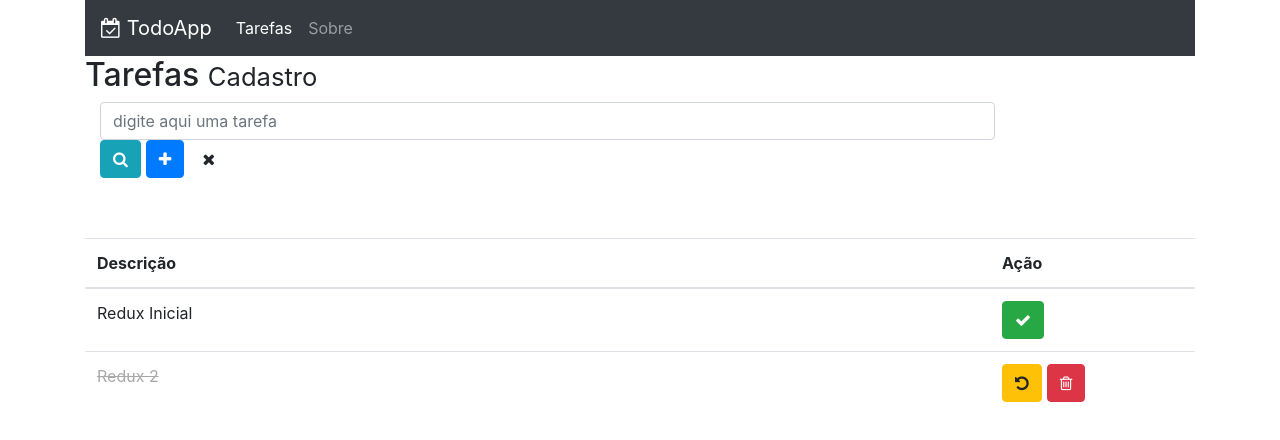
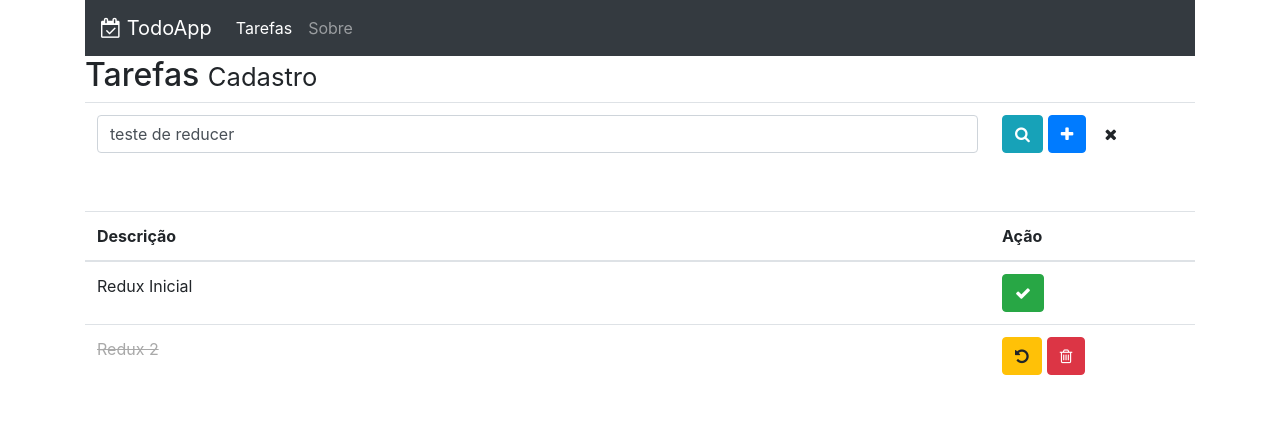
Before and after one commit to adcdenis/react, a React (Create React App) app in the folder todo-app-redux/frontend/: page /#/todos in a window 1280 px wide. Shown: the top 440 px of the page. Built offline with nearby package versions, Linux system fonts and the light colour scheme; no server answers.

Commit message:
ajuste no layolt dos botões

```diff
--- a/todo-app-redux/frontend/src/template/custom.css
+++ b/todo-app-redux/frontend/src/template/custom.css
@@ -12,5 +12,5 @@
 }
 
 .todoForm{
-    padding-bottom: 60px;
+    padding-bottom: 30px;
 }
--- a/todo-app-redux/frontend/src/todo/todoForm.jsx
+++ b/todo-app-redux/frontend/src/todo/todoForm.jsx
@@ -1,8 +1,9 @@
 import React from "react";
 import Grid from "../template/grid";
 import Button from "../template/button";
+import { connect } from "react-redux";
 
-export default (props) => {
+const TodoForm = (props) => {
   const keyHandler = (e) => {
     if (e.key === "Enter") {
       e.shiftKey ? props.handleSearch() : props.handleAdd();
@@ -13,7 +14,9 @@ export default (props) => {
 
   return (
     <div role="form" className="todoForm">
-      <Grid xs="12" sm="9" md="10">
+      <table className="table">
+        <tr>
+          <td>
             <input
               className="form-control"
               placeholder="digite aqui uma tarefa"
@@ -21,8 +24,8 @@ export default (props) => {
               value={props.description}
               onKeyUp={keyHandler}
             />
-      </Grid>
-      <Grid xs="12" sm="3" md="2">
+          </td>
+          <td className="tableActions">
             <Button
               icon="search"
               rendered={true}
@@ -41,7 +44,15 @@ export default (props) => {
               styled="default"
               handleAction={props.handleClear}
             />
-      </Grid>
+          </td>
+        </tr>
+      </table>
     </div>
   );
 };
+
+const mapStateToProps = (state) => ({
+  description: state.todo.description,
+});
+
+export default connect(mapStateToProps)(TodoForm);
```
Lines whose indentation alone changed are shown as unchanged.
